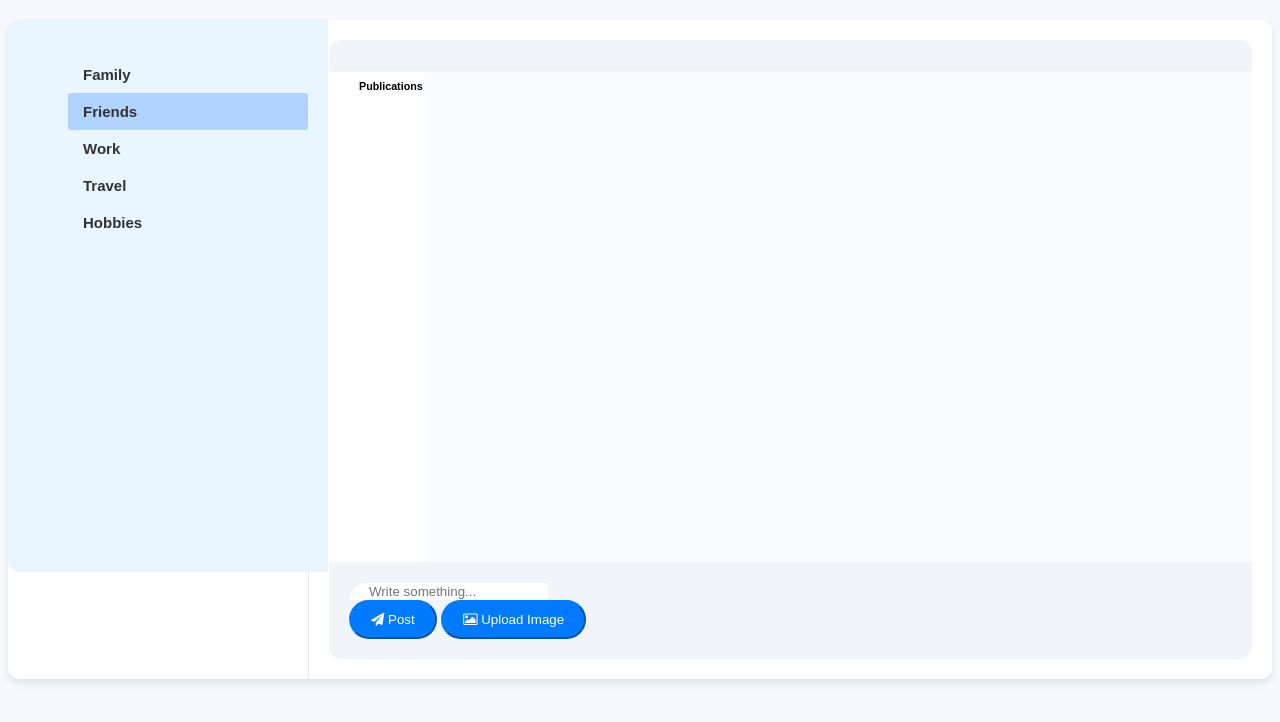
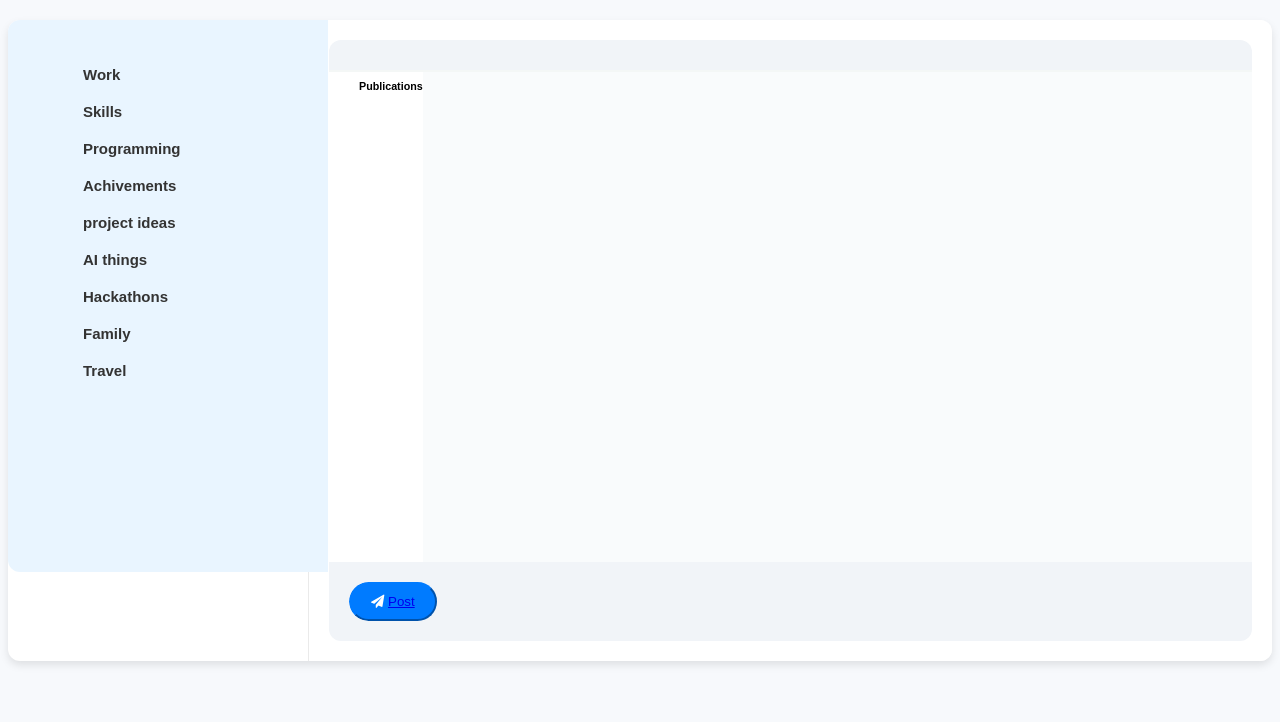
Before and after one commit to nesrine-aibot/Nesrine-s-webspace, a Flask app: page / in a window 1280 px wide. Shown: the top 722 px of the page. Run offline with Flask 3, Linux system fonts and the light colour scheme; some libraries are stand-ins or nearby versions.

Commit message:
index.html update

```diff
--- a/templates/index.html
+++ b/templates/index.html
@@ -269,20 +269,33 @@
                 <div class="card pub-app">
                     <div class="categories-list">
                         <ul class="category-list list-unstyled mt-2 mb-0">
+
                             <li class="clearfix">
-                                <div class="name" onclick="show_pub('Family')">Family</div>
-                            </li>
-                            <li class="clearfix active">
-                                <div class="name" onclick="show_pub('Friends')">Friends</div>
+                                <div class="name" id="Work" onclick="show_pub('Work')">Work</div>
                             </li>
                             <li class="clearfix">
-                                <div class="name" onclick="show_pub('Work')">Work</div>
+                                <div class="name" id="Skills" onclick="show_pub('Skills')">Skills</div>
                             </li>
                             <li class="clearfix">
-                                <div class="name" onclick="show_pub('Travel')">Travel</div>
+                                <div class="name" id="Programming" onclick="show_pub('Programming')">Programming</div>
                             </li>
                             <li class="clearfix">
-                                <div class="name" onclick="show_pub('Hobbies')">Hobbies</div>
+                                <div class="name" id="Achivements" onclick="show_pub('Achivements')">Achivements</div>
+                            </li>
+                            <li class="clearfix">
+                                <div class="name" id="ideas" onclick="show_pub('ideas')">project ideas</div>
+                            </li>
+                            <li class="clearfix">
+                                <div class="name" id="AI" onclick="show_pub('AI')">AI things</div>
+                            </li>
+                            <li class="clearfix">
+                                <div class="name" id="Hackathons" onclick="show_pub('Hackathons')">Hackathons</div>
+                            </li>
+                            <li class="clearfix">
+                                <div class="name" id="Family" onclick="show_pub('Family')">Family</div>
+                            </li>
+                            <li class="clearfix">
+                                <div class="name" id="Travel" onclick="show_pub('Travel')">Travel</div>
                             </li>
                         </ul>
                     </div>
@@ -299,12 +312,12 @@
                         </div>
                         <div class="pub-message clearfix">
                             <div class="input-group">
-                                <input type="text" class="form-control" placeholder="Write something...">
+                                <!-- <input type="text" class="form-control" placeholder="Write something..."> -->
                                 <div class="input-group-append">
                                     <button class="btn btn-primary" type="button"><i class="fa fa-send"></i>
-                                        Post</button>
-                                    <button class="btn btn-primary" type="button"><i class="fa fa-image"></i> Upload
-                                        Image</button>
+                                        <a href="form.html">Post</a></button>
+                                    <!-- <button class="btn btn-primary" type="button"><i class="fa fa-image"></i> Upload
+                                        Image</button> -->
                                 </div>
                             </div>
                         </div>
@@ -319,12 +332,19 @@
     <script>
         console.log('rani dakhl script');
         async function show_pub(category) {
-            console.log(category);
-            console.log("json hehe ");
+
+            let categories = document.querySelectorAll('.category-list li');
+            categories.forEach(cat => {
+                if (cat.querySelector('.name').textContent === category) {
+                    cat.classList.add('active');
+                } else {
+                    cat.classList.remove('active');
+                }
+            });
+
             try {
                 let response = await fetch('publications.json');
-                console.log('rani kmlt nfatchi ');
-                console.log(response);
+
                 if (!response.ok) {
                     throw new Error('Failed to fetch publications');
                 }
@@ -334,7 +354,7 @@
                 container.innerHTML = ''; // Clear previous content
 
                 // Filter publications based on the selected category
-                let filteredPublications = publications //.filter(pub => pub.category === category);
+                let filteredPublications = publications.filter(pub => pub.category === category);
 
                 // Iterate through filtered publications and create HTML elements
                 filteredPublications.forEach(pub => {
```
